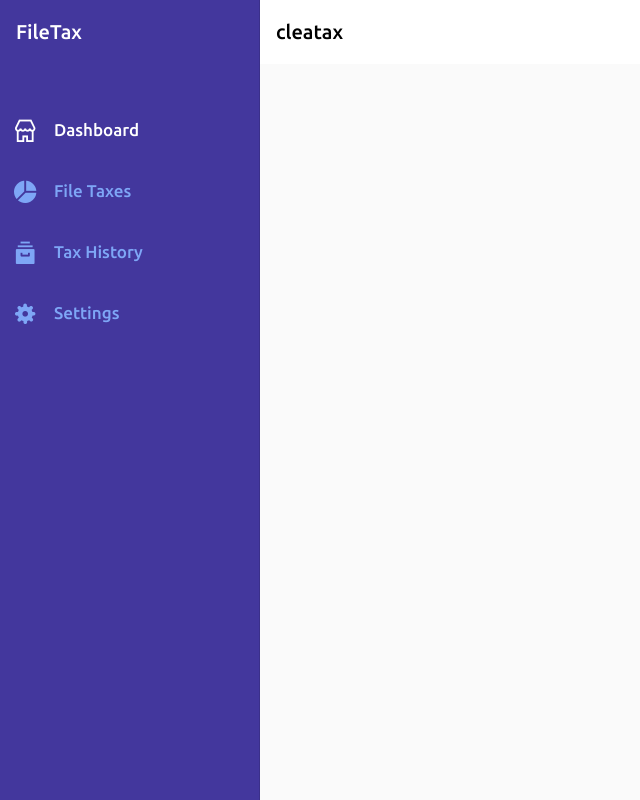
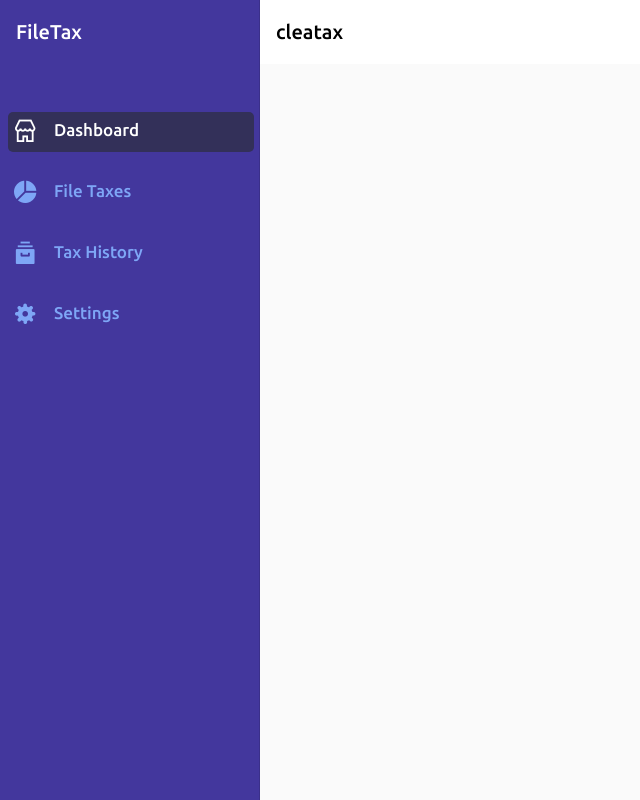
Before and after one commit to gilbertmpanga12/fileTax, an Angular app: page / in a window 1280 px wide. Shown: the whole page, without its empty margins (0-640 px from the left). Built offline with nearby package versions, Linux system fonts and the light colour scheme.

Commit message:
Update: added background color for selected text

```diff
--- a/src/app/dashboard/dashboard.component.html
+++ b/src/app/dashboard/dashboard.component.html
@@ -12,9 +12,10 @@
           <a class="link-item is-anchor" [routerLink]="link.path"
           [routerLinkActiveOptions]="{exact: true}" routerLinkActive
           #rla="routerLinkActive">
-            <div class="flex">
+            <div
+            [ngClass]="rla.isActive ? 'flex-active' : 'flex'"
+            >
               <div class="is-10">
-
                 <i [ngClass]="rla.isActive ? link.icon + ' ' + 'is-selected' : link.icon + ' ' + 'is-not-selected' "></i>
               </div>
               <div class="is-90">
--- a/src/app/dashboard/dashboard.component.scss
+++ b/src/app/dashboard/dashboard.component.scss
@@ -36,6 +36,13 @@
     display: flex;
     flex-direction: row;
     height: 40px;
+  }
+  .flex-active{
+    display: flex;
+    flex-direction: row;
+    height: 40px;
+    border-radius: 5px;
+    background: rgba(40, 44, 44, 0.6);
   }
   .is-10{
     flex-basis: 8%;
```
